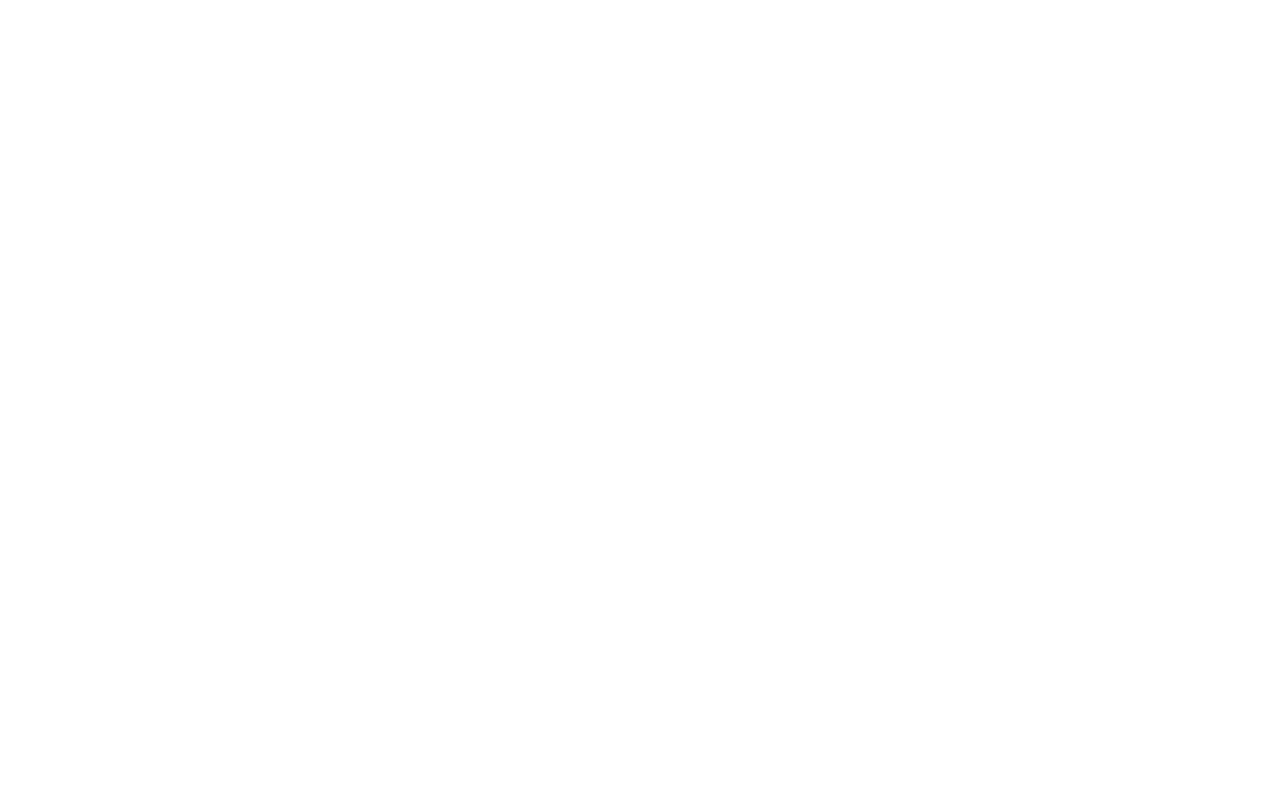
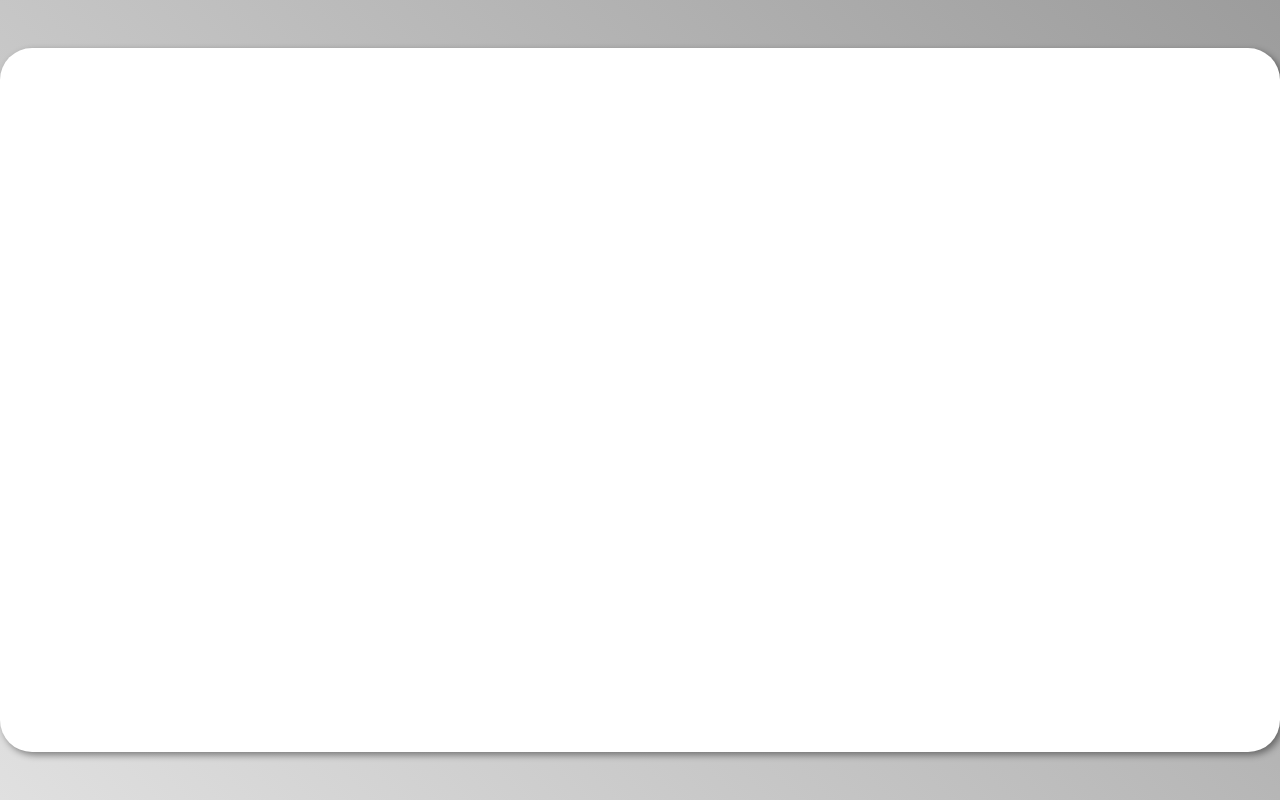
Before and after one commit to hadismtb/weather-forecast, a React (Create React App) app: page / in a window 1280 px wide. Built offline with nearby package versions, Linux system fonts and the light colour scheme.

Commit message:
apply som style to app.js by using app className

```diff
--- a/src/index.css
+++ b/src/index.css
@@ -1,5 +1,22 @@
+@import url('https://fonts.googleapis.com/css2?family=Open+Sans:wght@300;400;700&display=swap');
+
 * {
     padding: 0;
     margin: 0;
     box-sizing: border-box;
 }
+
+.app {
+    font-family: 'Open Sans', sans-serif;
+    font-weight: 300;
+    width: 100vw;
+    max-width: 1400px;
+    background-color: white;
+    margin: 3rem auto;
+    border-radius: 2rem;
+    height: calc(100vh - 6rem);
+    display: flex;
+    box-shadow: 3px 3px 7px 0px rgba(0,0,0,0.43);
+    -webkit-box-shadow: 3px 3px 7px 0px rgba(0,0,0,0.43);
+    -moz-box-shadow: 3px 3px 7px 0px rgba(0,0,0,0.43);
+}
```
